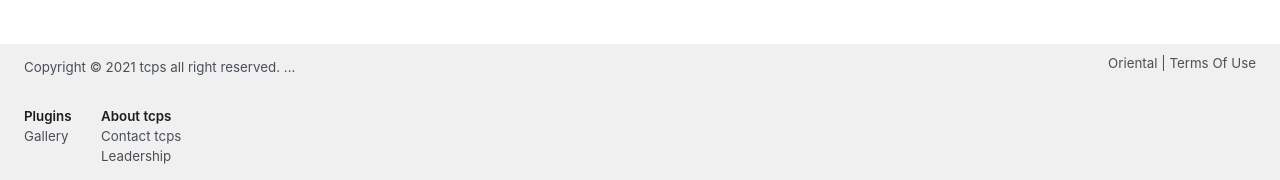
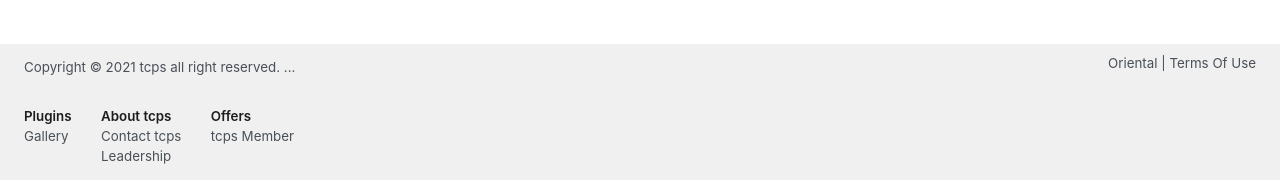
Before and after one commit to ttcps/ttcps.github.io, a Jekyll site: the page built from index.html, in a window 1280 px wide. Shown: the part 717-897 px from the top of the page. Built offline with Jekyll 4.4.1, drawn with Linux system fonts in a browser that asks for light colours.

Commit message:
Update footer.html

```diff
--- a/_includes/footer.html
+++ b/_includes/footer.html
@@ -23,6 +23,11 @@
            <ul style="list-style: none;padding: 0px"><li><a href="/contact" style="color: #495057">Contact tcps</a></li><li><a href="/leadership" style="color: #495057">Leadership</a></li></ul>
           </small>
           </div>
+          <div style="display: inline-block;padding-right: 25px;vertical-align: top;">
+           <small><span style="font-weight: 600;color: #1d1d1d">Offers</span>
+           <ul style="list-style: none;padding: 0px"><li><a href="/tcps-member" style="color: #495057">tcps Member</a></li></ul>
+          </small>
+          </div>
         </div>
       </footer>
     </div>
```
